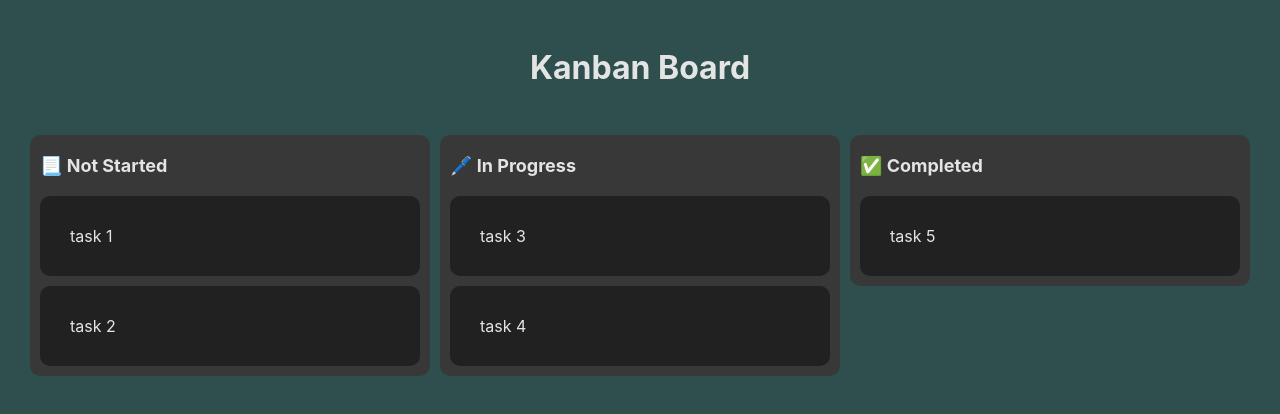
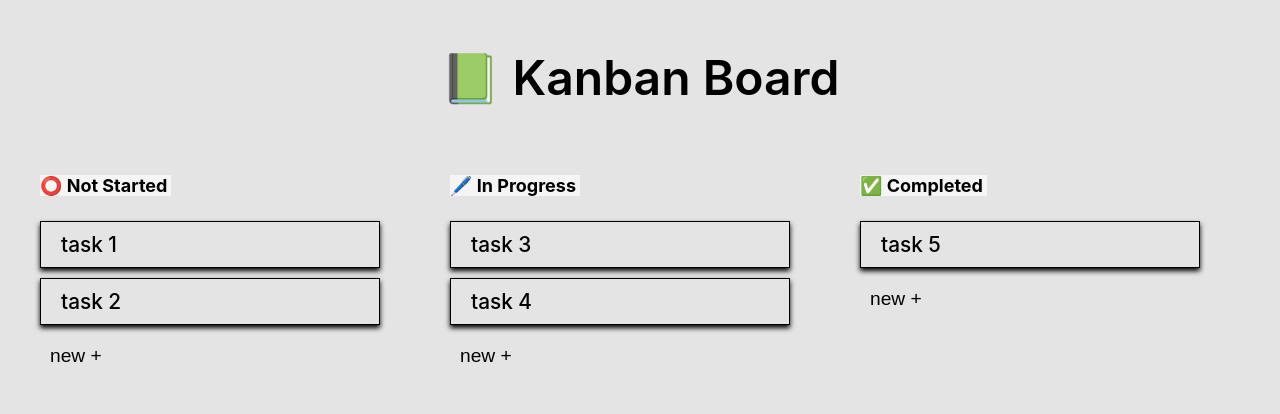
Before and after one commit to prathamrohatgi26/Kanban-board-react, a React (Create React App) app: page / in a window 1280 px wide. Shown: the top 414 px of the page. Built offline with nearby package versions, Linux system fonts and the light colour scheme.

Commit message:
minor changes

```diff
--- a/src/App.css
+++ b/src/App.css
@@ -5,12 +5,14 @@
 }
 
 body {
-  background-color: darkslategray;
-  color: #e4e4e4;
+  background-color: #e4e4e4;
+  color: black;
 }
 
 h1 {
   display: flex;
   justify-content: center;
+  font-size: 3rem;
+  font-weight: 600;
   margin: 3rem 0;
 }
--- a/src/App.jsx
+++ b/src/App.jsx
@@ -4,7 +4,7 @@ import Kanban from "./components/kanban";
 function App() {
   return (
     <div className="App">
-      <h1>Kanban Board</h1>
+      <h1>📗 Kanban Board</h1>
       <Kanban />
     </div>
   );
--- a/src/MockData.js
+++ b/src/MockData.js
@@ -3,7 +3,7 @@ import { v4 as uuidv4 } from "uuid";
 const mockData = [
   {
     id: uuidv4(),
-    title: "📃 Not Started",
+    title: <span> ⭕ Not Started </span>,
     tasks: [
       {
         id: uuidv4(),
@@ -11,13 +11,13 @@ const mockData = [
       },
       {
         id: uuidv4(),
-        title: "task 2 ",
+        title: "task 2",
       },
     ],
   },
   {
     id: uuidv4(),
-    title: "🖊️ In Progress",
+    title: <span>🖊️ In Progress </span>,
     tasks: [
       {
         id: uuidv4(),
@@ -31,7 +31,7 @@ const mockData = [
   },
   {
     id: uuidv4(),
-    title: "✅ Completed",
+    title: <span>✅ Completed </span>,
     tasks: [
       {
         id: uuidv4(),
--- a/src/components/card/Card.scss
+++ b/src/components/card/Card.scss
@@ -1,5 +1,10 @@
 .card {
-  background-color: #212121;
-  padding: 30px;
-  border-radius: 10px;
+  background-color: #e4e4e4;
+  padding: 10px 20px;
+  width: 340px;
+  color: black;
+  font-size: 1.3rem;
+  font-weight: 500;
+  box-shadow: 0px 3px 5px black;
+  border: 1px solid black;
 }
--- a/src/components/card/index.jsx
+++ b/src/components/card/index.jsx
@@ -1,6 +1,10 @@
 import "./Card.scss";
 
 const Card = (props) => {
-  return <div className="card">{props.children}</div>;
+  return (
+    <div className="container">
+      <div className="card">{props.children}</div>
+    </div>
+  );
 };
 export default Card;
--- a/src/components/kanban/index.jsx
+++ b/src/components/kanban/index.jsx
@@ -32,6 +32,7 @@ const Kanban = () => {
       setData(data);
     }
   };
+  // var numb = document.getElementById("#tasks").children.length;
 
   return (
     <DragDropContext onDragEnd={onDragEnd}>
@@ -54,6 +55,7 @@ const Kanban = () => {
                     >
                       {(provided, snapshot) => (
                         <div
+                          id="tasks"
                           ref={provided.innerRef}
                           {...provided.draggableProps}
                           {...provided.dragHandleProps}
@@ -68,6 +70,7 @@ const Kanban = () => {
                     </Draggable>
                   ))}
                   {provided.placeholder}
+                  <button className="addBtn">new +</button>
                 </div>
               </div>
             )}
--- a/src/components/kanban/kanban.scss
+++ b/src/components/kanban/kanban.scss
@@ -5,7 +5,7 @@
 
   &_section {
     width: 400px;
-    background-color: #383838;
+    background-color: transparent;
     padding: 10px;
     border-radius: 10px;
 
@@ -16,7 +16,13 @@
     &_title {
       font-size: 18px;
       font-weight: 700;
-      margin: 10px 0 20px;
+      margin: 10px 0 25px;
+      color: black;
+    }
+
+    &_title span {
+      background-color: whitesmoke;
+      padding-right: 4px;
     }
 
     &_content {
@@ -26,3 +32,10 @@
     }
   }
 }
+
+.addBtn {
+  background-color: transparent;
+  border: none;
+  padding: 10px;
+  font-size: 1.2rem;
+}
```
